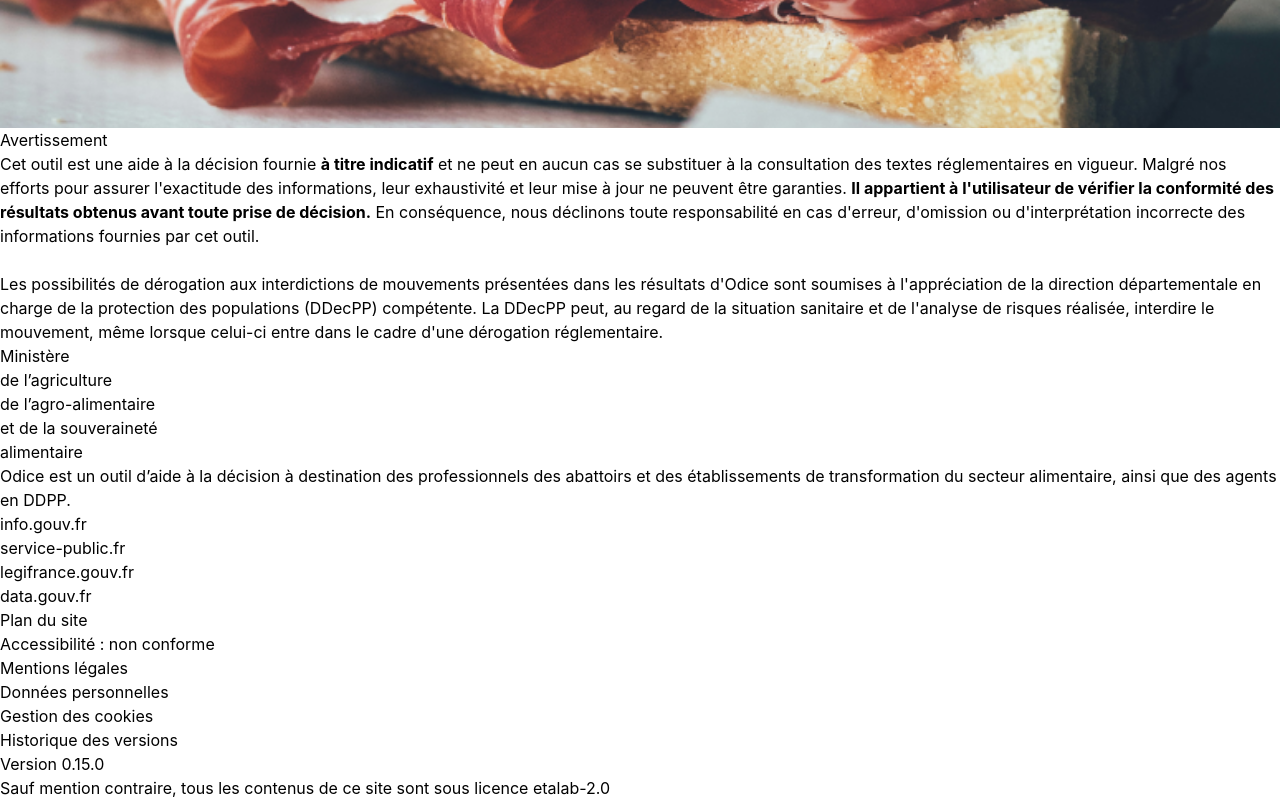
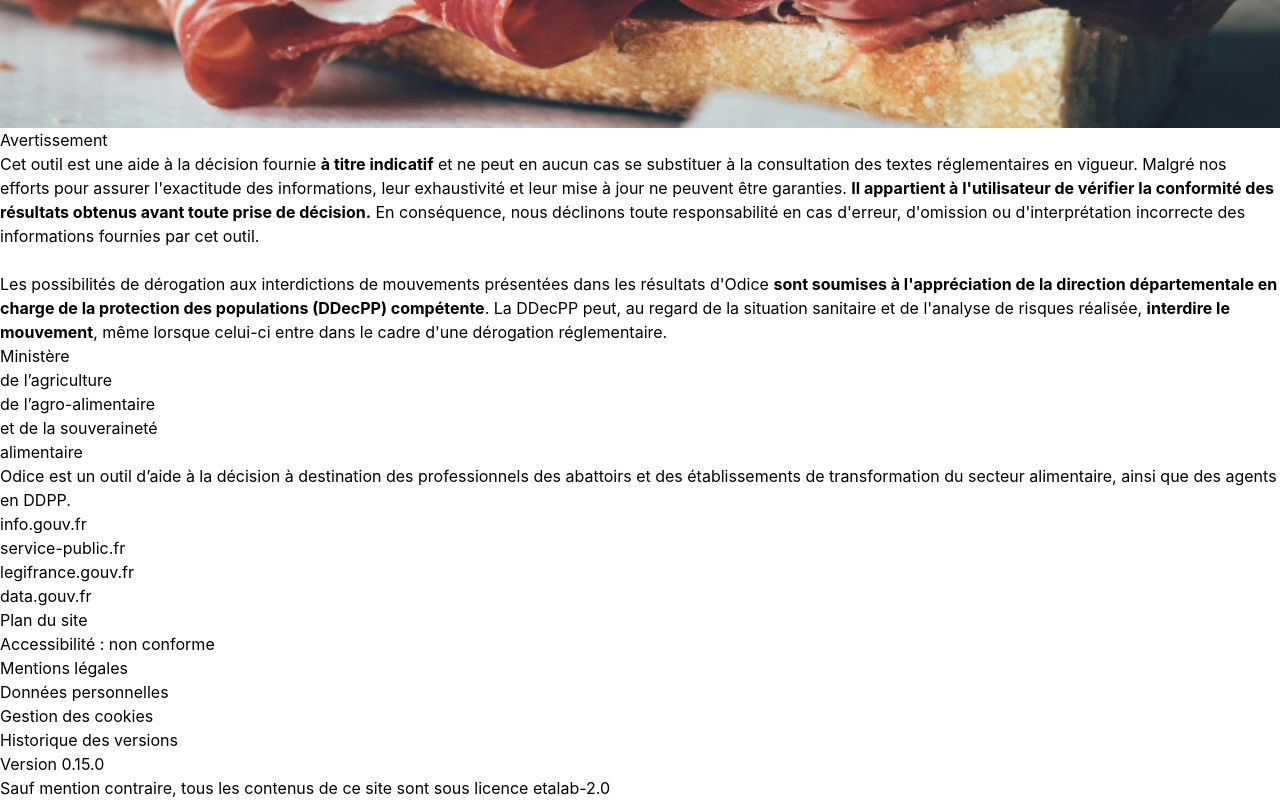
Before and after one commit to betagouv/odice, a React (Vite) app: page / in a window 1280 px wide. Shown: the part 1718-2518 px from the top of the page. Built offline with nearby package versions, Linux system fonts and the light colour scheme; no server answers.

Commit message:
feat: met en gras les points clés DDecPP de l'avertissement
Met en avant que la DDecPP peut interdire un mouvement même dérogatoire (maquette).

```diff
--- a/src/shared/components/AvertissementNotice.tsx
+++ b/src/shared/components/AvertissementNotice.tsx
@@ -19,10 +19,14 @@ export function AvertissementNotice() {
       <br />
       <br />
       Les possibilités de dérogation aux interdictions de mouvements présentées dans les résultats
-      d'Odice sont soumises à l'appréciation de la direction départementale en charge de la
-      protection des populations (DDecPP) compétente. La DDecPP peut, au regard de la situation
-      sanitaire et de l'analyse de risques réalisée, interdire le mouvement, même lorsque celui-ci
-      entre dans le cadre d'une dérogation réglementaire.
+      d'Odice{" "}
+      <strong>
+        sont soumises à l'appréciation de la direction départementale en charge de la protection des
+        populations (DDecPP) compétente
+      </strong>
+      . La DDecPP peut, au regard de la situation sanitaire et de l'analyse de risques réalisée,{" "}
+      <strong>interdire le mouvement</strong>, même lorsque celui-ci entre dans le cadre d'une
+      dérogation réglementaire.
     </Notice>
   );
 }
```
Also changed, not shown: 1 other file (tests, documents, lock files or other folders).
